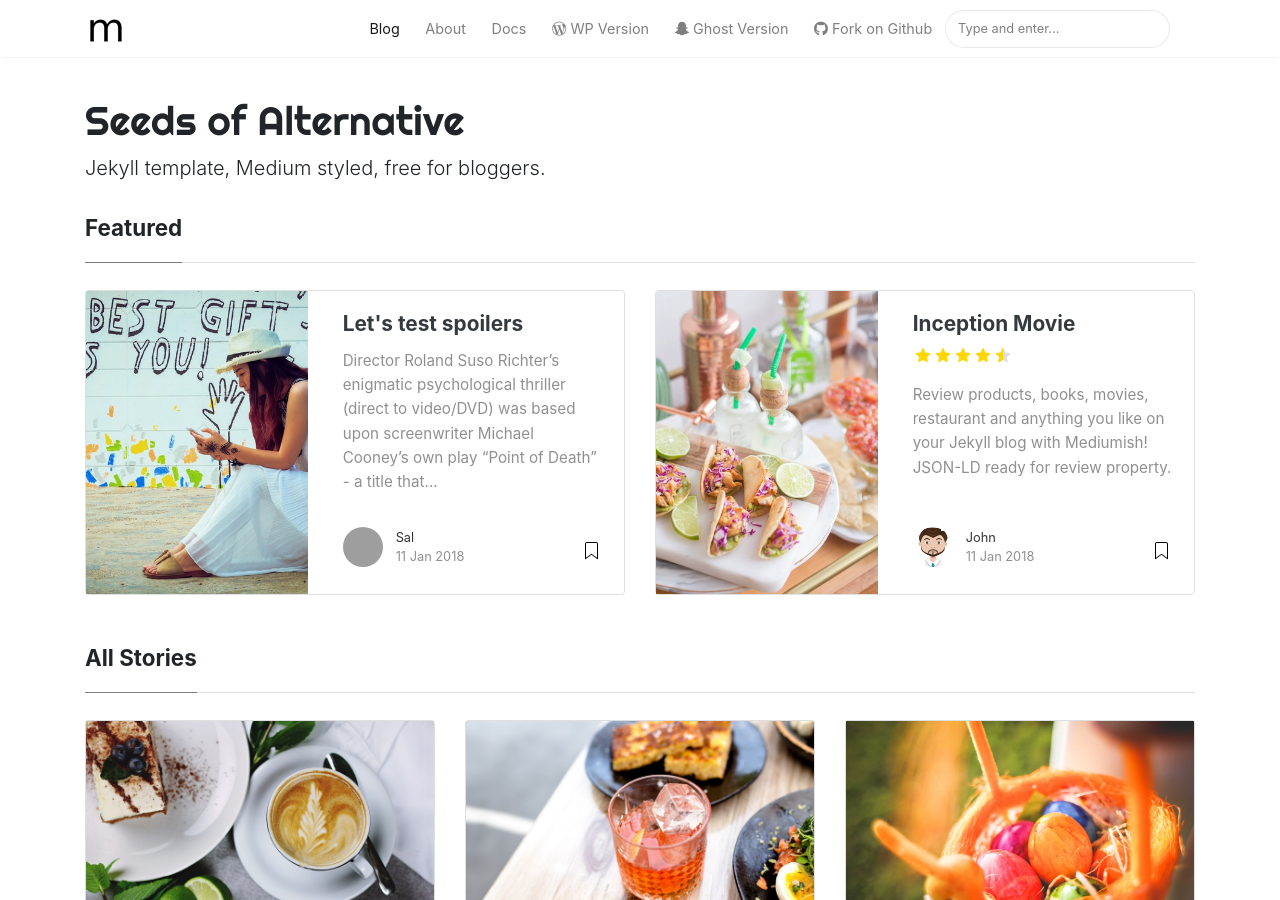
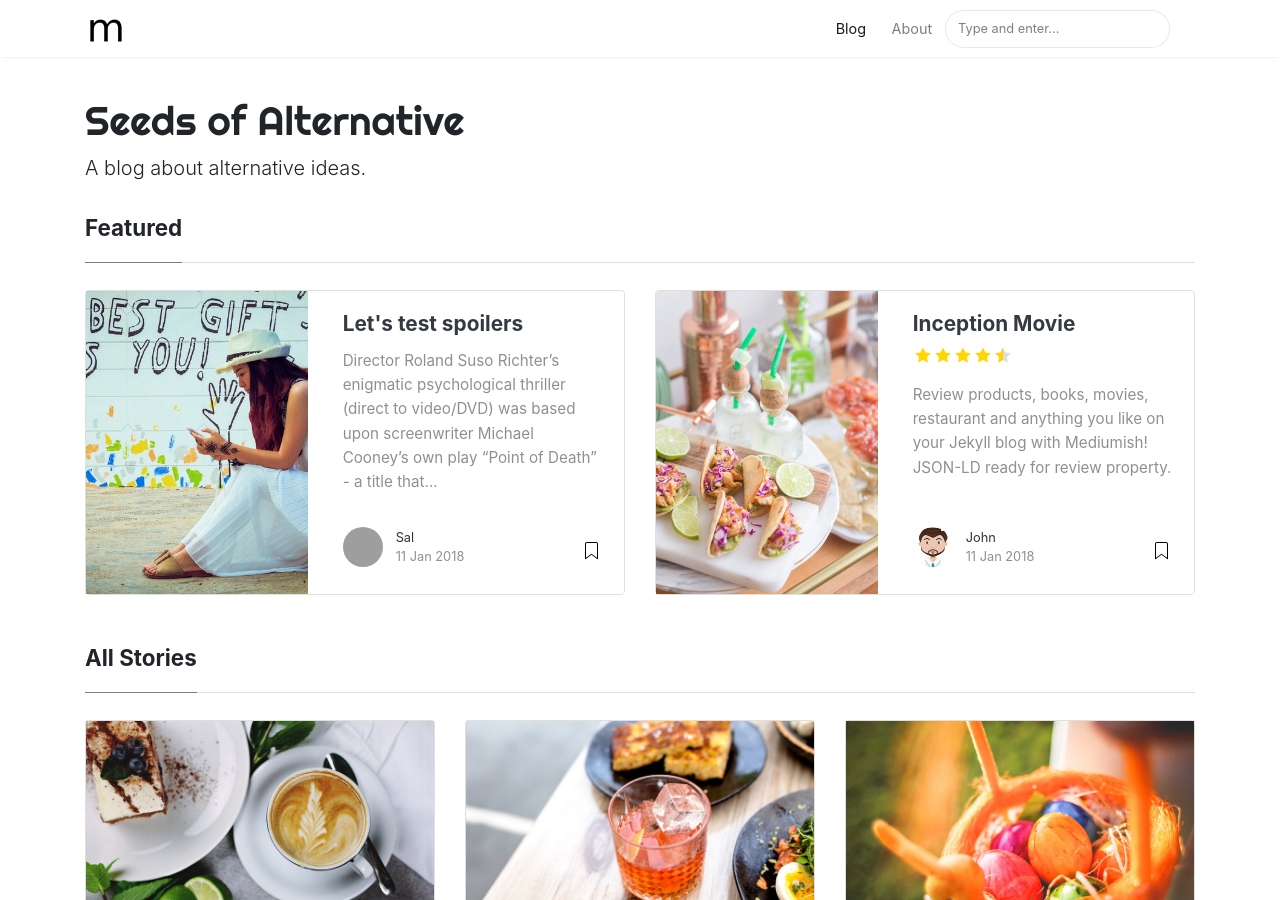
Before and after one commit to seedsofalternative/seedsofalternative.github.io, a Jekyll site: the page built from index.html, in a window 1280 px wide and 900 px high. Built offline with Jekyll 4.4.1, drawn with Linux system fonts in a browser that asks for light colours; nearby versions of some CDN libraries; the list of posts is cut into pages by our own code; some of the changed text lies outside the part shown; grey boxes are pictures that could not be loaded.

Commit message:
updated menu and footer

```diff
--- a/_config.yml
+++ b/_config.yml
@@ -1,7 +1,7 @@
 # Site
 name: 'Seeds of Alternative'
 title: 'Seeds of Alternative'
-description: 'Jekyll template, Medium styled, free for bloggers.'
+description: 'A blog about alternative ideas.'
 logo: 'assets/images/logo.png'
 favicon: 'assets/images/logo.png'
 baseurl: ''
@@ -72,6 +72,6 @@
 adsense-data-ad-slot: "1363087678"
 
 # Lazy Images ("enabled" or "disabled")
-lazyimages: "disabled"
+lazyimages: "enabled"
 
 exclude: [changelog.md, LICENSE.txt, README.md, Gemfile, Gemfile.lock]
--- a/_layouts/default.html
+++ b/_layouts/default.html
@@ -74,23 +74,6 @@
                 <li class="nav-item">
                 <a class="nav-link" href="{{ site.baseurl }}/about">About</a>
                 </li>
-
-                <li class="nav-item">
-                <a target="_blank" class="nav-link" href="https://bootstrapstarter.com/bootstrap-templates/template-mediumish-bootstrap-jekyll/"> Docs</a>
-                </li>
-
-                <li class="nav-item">
-                <a target="_blank" class="nav-link" href="https://www.wowthemes.net/themes/mediumish-wordpress/"><i class="fab fa-wordpress-simple"></i> WP Version</a>
-                </li>
-
-                <li class="nav-item">
-                <a target="_blank" class="nav-link" href="https://www.wowthemes.net/themes/mediumish-ghost/"><i class="fab fa-snapchat-ghost"></i> Ghost Version</a>
-                </li>
-
-                <li class="nav-item">
-                <a target="_blank" class="nav-link" href="https://github.com/wowthemesnet/mediumish-theme-jekyll"><i class="fab fa-github"></i> Fork on Github</a>
-                </li>
-
                 {% include search-lunr.html %}
 
             </ul>
@@ -175,7 +158,16 @@
                 Copyright © {{ site.time | date: "%Y" }} {{ site.name }}
             </div>
             <div class="col-md-6 col-sm-6 text-center text-lg-right">
-                <a target="_blank" href="https://www.wowthemes.net/mediumish-free-jekyll-template/">Mediumish Jekyll Theme</a> by WowThemes.net
+                Follow me :
+                <a target="_blank"
+                href="https://www.facebook.com/profile.php?id=61566799915433">
+                <i class="fab fa-instagram"></i></a>
+                <a target="_blank"
+                href="https://www.facebook.com/profile.php?id=61566799915433">
+                <i class="fab fa-facebook"></i></a>
+                <a target="_blank"
+                href="https://x.com/seeds_of_alter">
+                <i class="fab fa-twitter"></i></a>
             </div>
         </div>
     </div>
```
